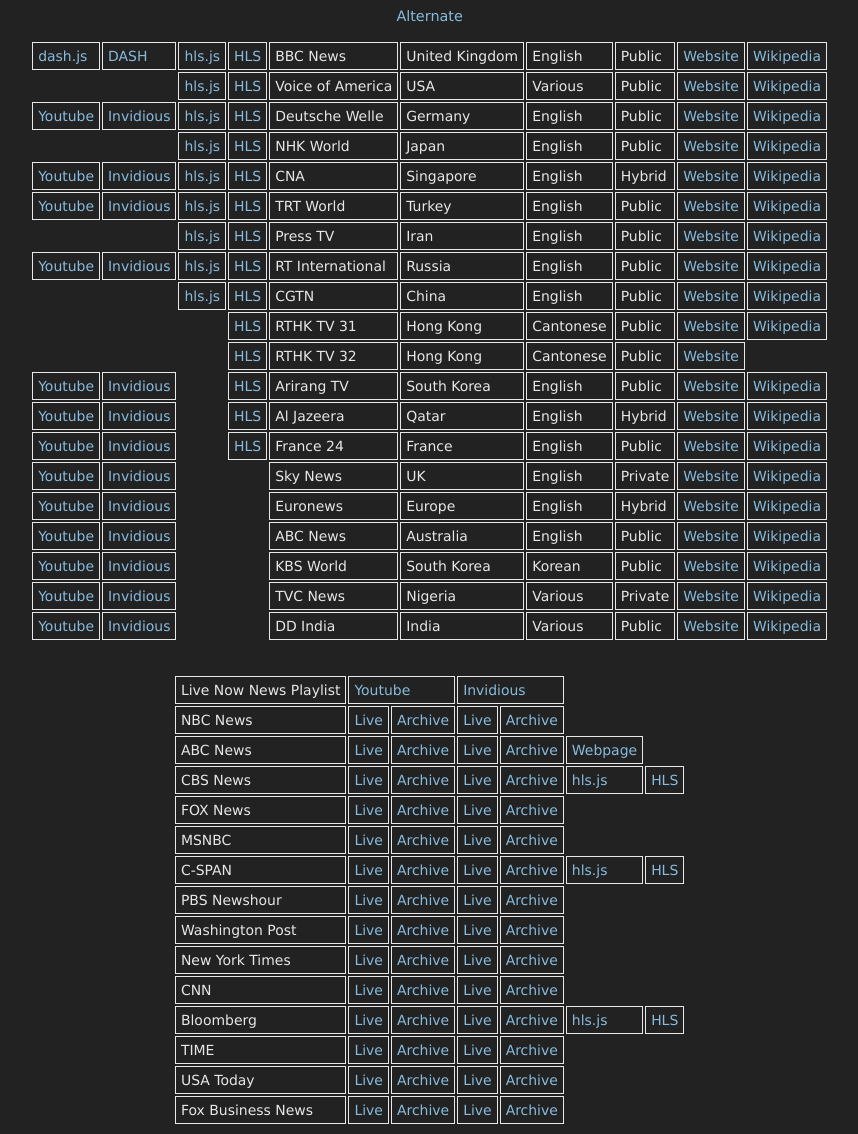
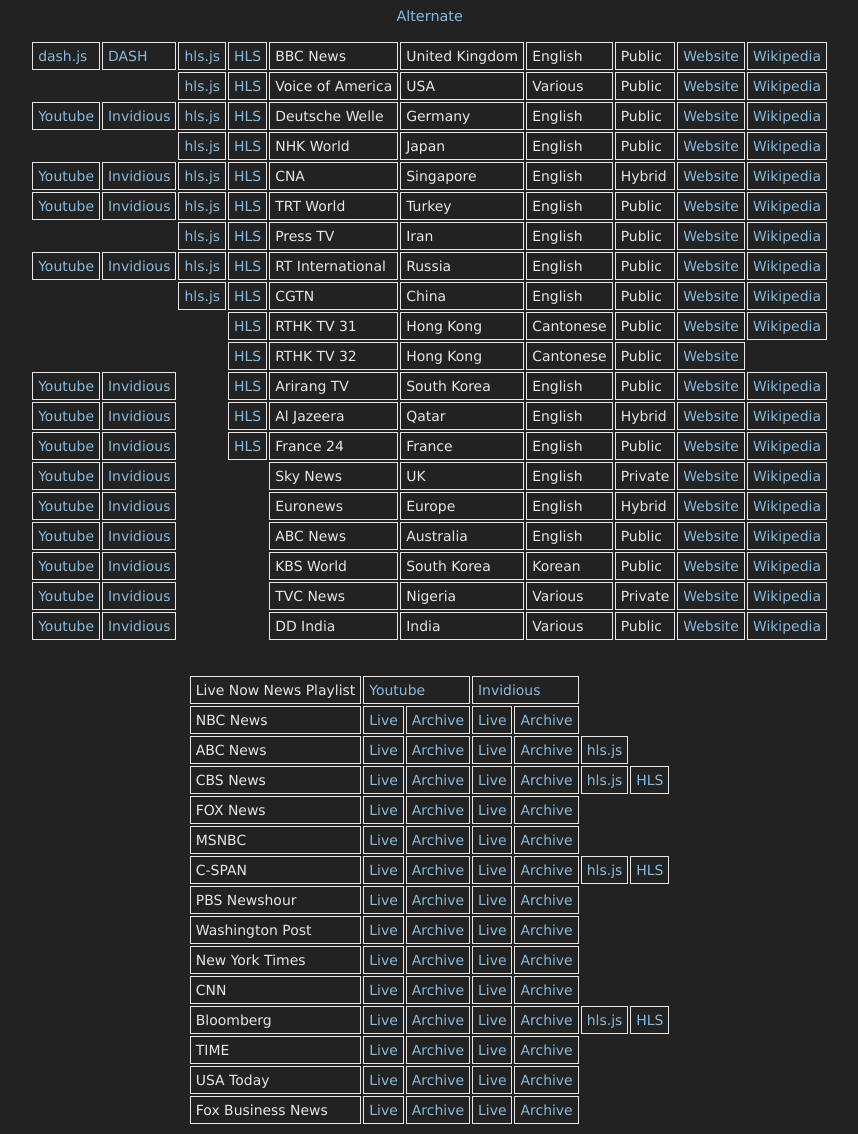
Before and after one commit to danburd/danburd.github.io, a Jekyll site: the page tvnews.html, which Jekyll copies as it is, in a window 1280 px wide. Shown: the whole page, without its empty margins (212-1070 px from the left). Built offline with Jekyll 4.4.1, drawn with Linux system fonts in a browser that asks for light colours.

Commit message:
Update tvnews.html

```diff
--- a/tvnews.html
+++ b/tvnews.html
@@ -286,7 +286,7 @@
     <td><a href="https://www.youtube.com/c/ABCNews">Archive</a></td>
     <td><a href="https://invidio.us/channel/UCBi2mrWuNuyYy4gbM6fU18Q/live">Live</a></td>
     <td><a href="https://invidio.us/channel/UCBi2mrWuNuyYy4gbM6fU18Q">Archive</a></td>
-    <td><a href="https://www.danburd.com/abcnews">Webpage</a></td>
+    <td><a href="https://www.danburd.com/abcnews">hls.js</a></td>
   </tr>
   <tr>
     <td>CBS News</td>
```
